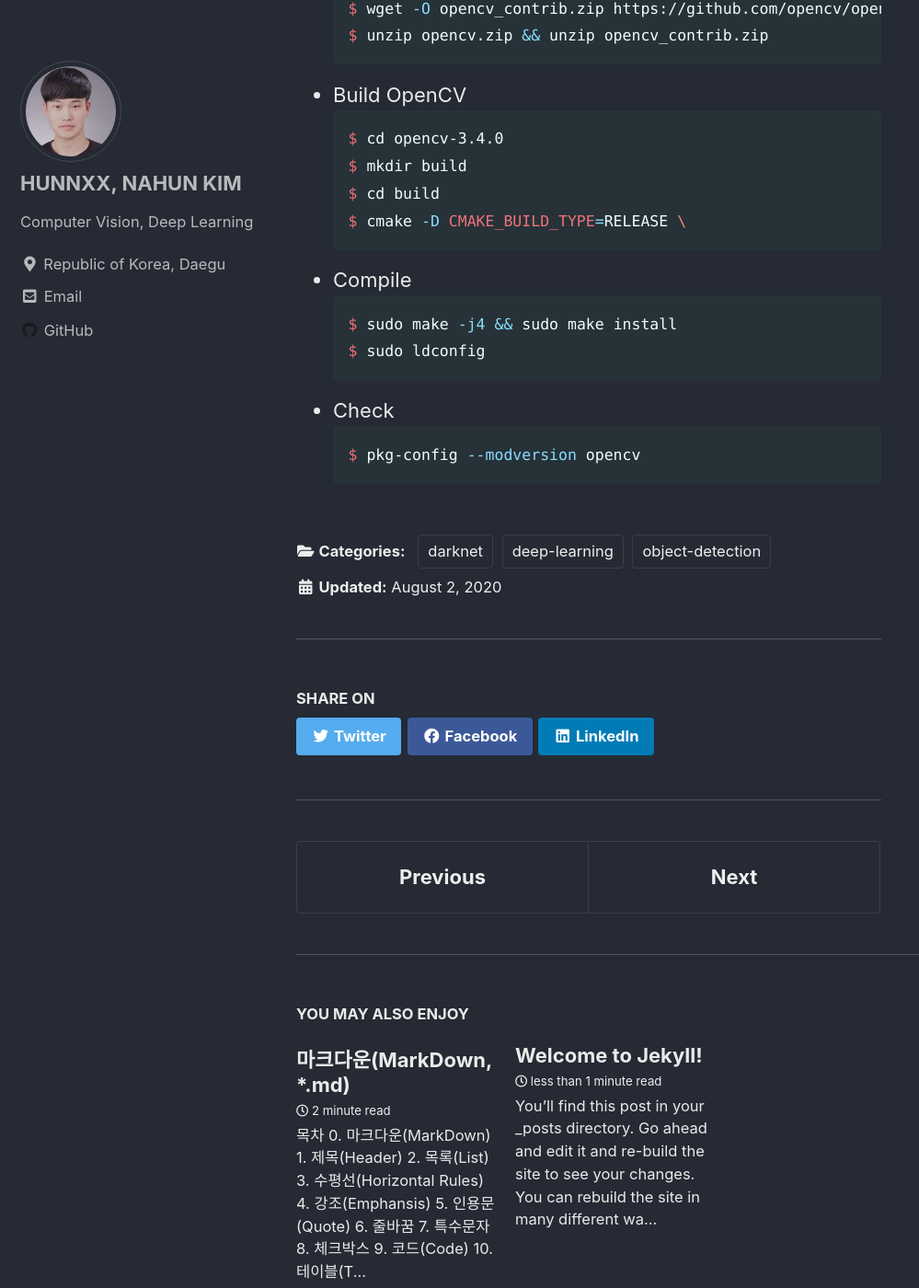
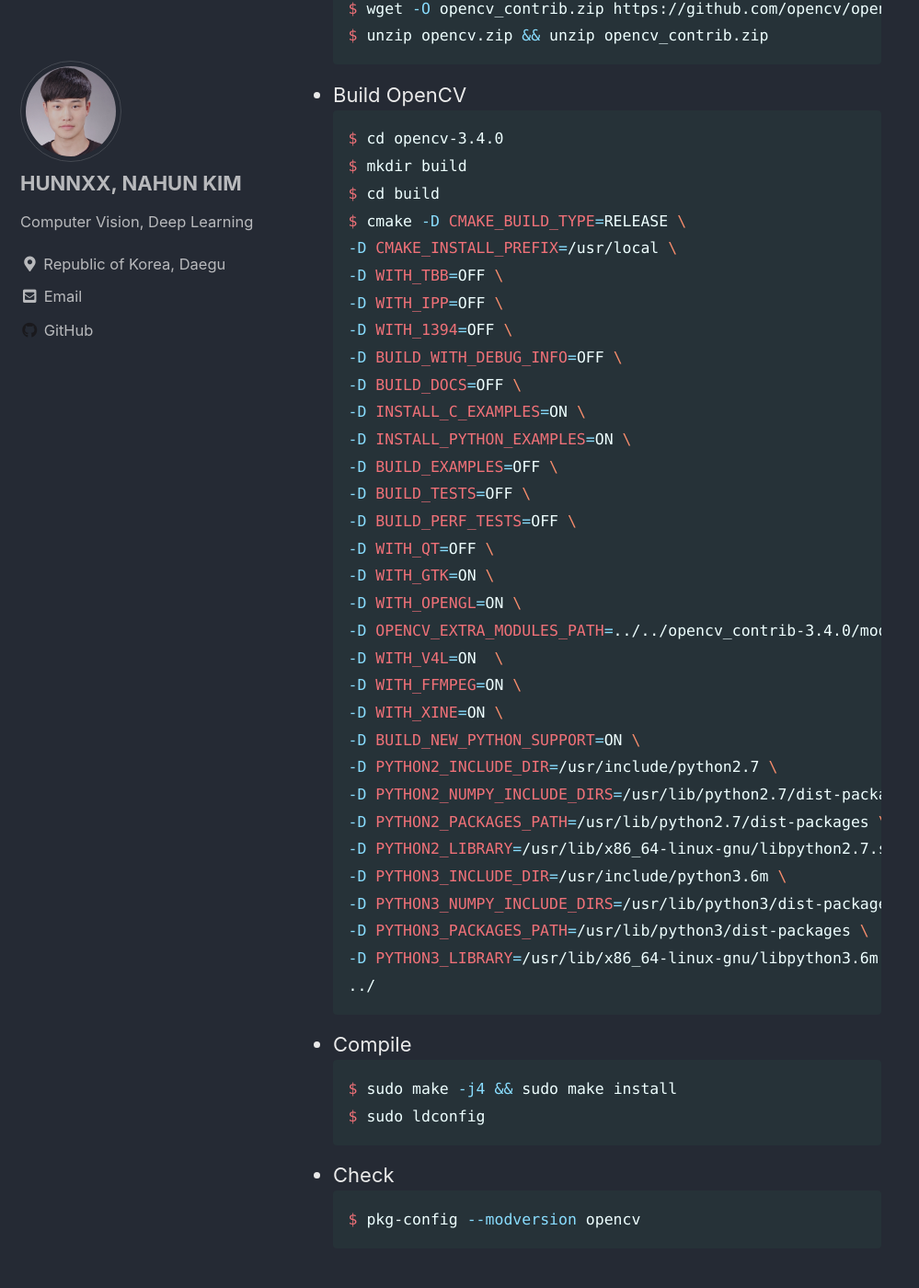
Before and after one commit to hunnxx/hunnxx.github.io, a Jekyll site: the page built from _posts/2020-08-01-darknet.md, in a window 1280 px wide and 1400 px high, scrolled down 4546 px. Shown: the whole window at 92% size, without its empty margins (0-999 px from the left). Built offline with Jekyll 4.4.1, drawn with Linux system fonts in a browser that asks for light colours; cached includes are drawn as plain includes.

Commit message:
Update 2020-08-01-darknet.md

````diff
--- a/_posts/2020-08-01-darknet.md
+++ b/_posts/2020-08-01-darknet.md
@@ -146,6 +146,34 @@ $ cd opencv-3.4.0
 $ mkdir build
 $ cd build
 $ cmake -D CMAKE_BUILD_TYPE=RELEASE \
+-D CMAKE_INSTALL_PREFIX=/usr/local \
+-D WITH_TBB=OFF \
+-D WITH_IPP=OFF \
+-D WITH_1394=OFF \
+-D BUILD_WITH_DEBUG_INFO=OFF \
+-D BUILD_DOCS=OFF \
+-D INSTALL_C_EXAMPLES=ON \
+-D INSTALL_PYTHON_EXAMPLES=ON \
+-D BUILD_EXAMPLES=OFF \
+-D BUILD_TESTS=OFF \
+-D BUILD_PERF_TESTS=OFF \
+-D WITH_QT=OFF \
+-D WITH_GTK=ON \
+-D WITH_OPENGL=ON \
+-D OPENCV_EXTRA_MODULES_PATH=../../opencv_contrib-3.4.0/modules \
+-D WITH_V4L=ON  \
+-D WITH_FFMPEG=ON \
+-D WITH_XINE=ON \
+-D BUILD_NEW_PYTHON_SUPPORT=ON \
+-D PYTHON2_INCLUDE_DIR=/usr/include/python2.7 \
+-D PYTHON2_NUMPY_INCLUDE_DIRS=/usr/lib/python2.7/dist-packages/numpy/core/include/ \
+-D PYTHON2_PACKAGES_PATH=/usr/lib/python2.7/dist-packages \
+-D PYTHON2_LIBRARY=/usr/lib/x86_64-linux-gnu/libpython2.7.so \
+-D PYTHON3_INCLUDE_DIR=/usr/include/python3.6m \
+-D PYTHON3_NUMPY_INCLUDE_DIRS=/usr/lib/python3/dist-packages/numpy/core/include/  \
+-D PYTHON3_PACKAGES_PATH=/usr/lib/python3/dist-packages \
+-D PYTHON3_LIBRARY=/usr/lib/x86_64-linux-gnu/libpython3.6m.so \
+../
 ```
 - Compile
 ```shell
````
